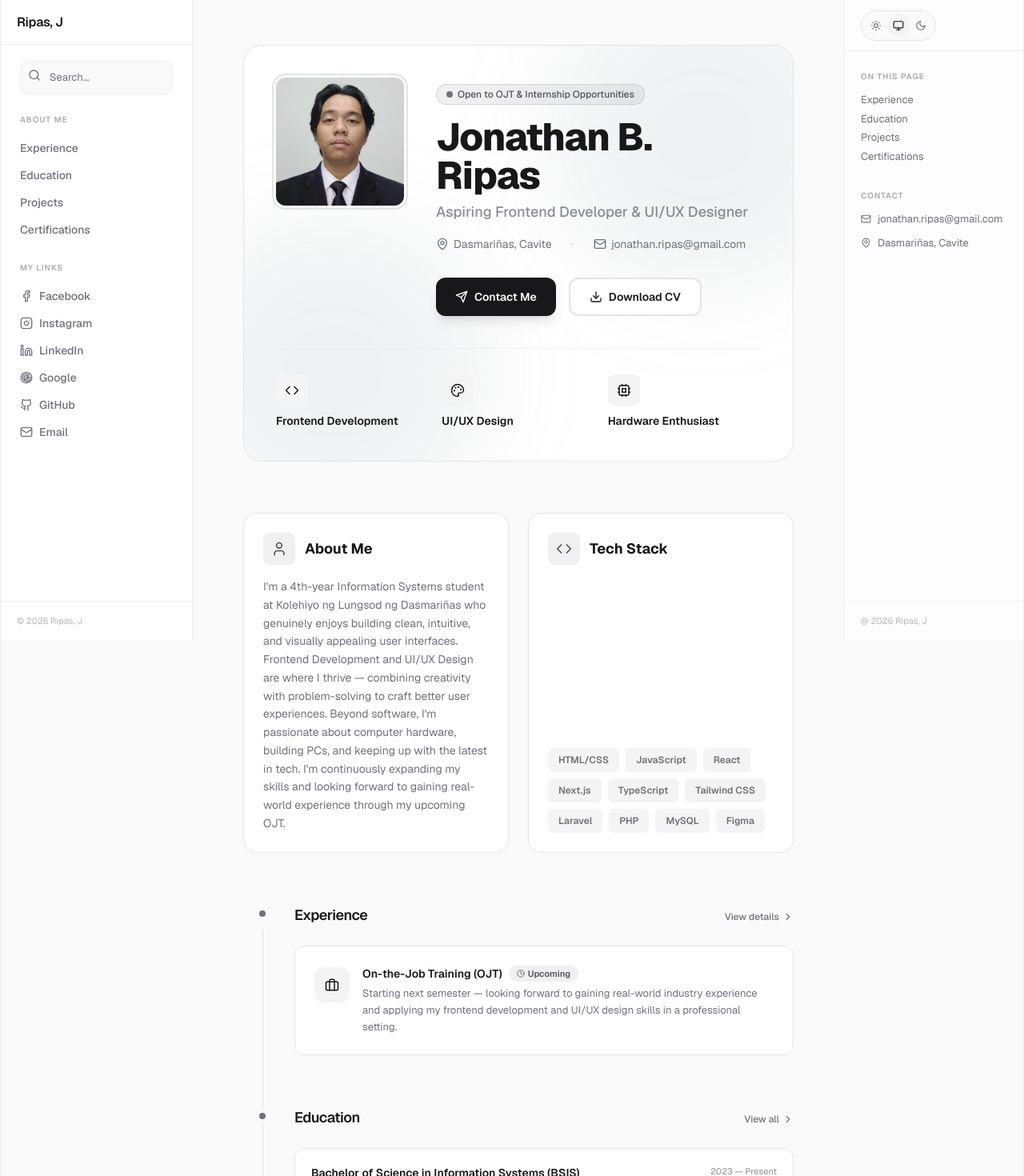
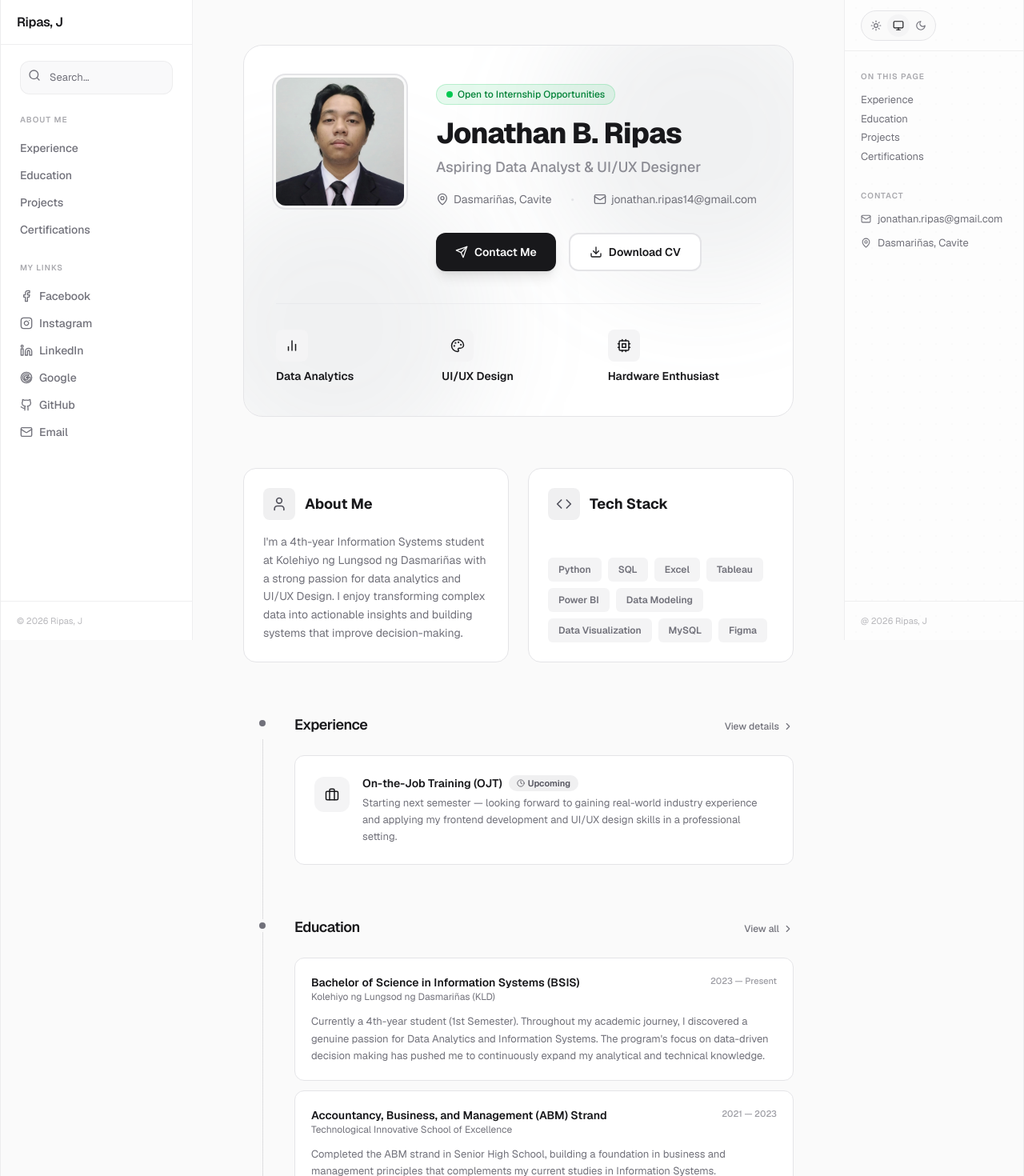
Before and after one commit to Rizzpas/portfolio, a Next.js app: page / in a window 1280 px wide. Shown: the top 1470 px of the page at 80% size. Built offline with nearby package versions, Linux system fonts and the light colour scheme.

Commit message:
Bug fixes

```diff
--- a/src/app/globals.css
+++ b/src/app/globals.css
@@ -219,27 +219,27 @@ body {
 
 /* Status badge colors */
 .status-live {
-  background: rgba(161, 161, 170, 0.1);
-  color: #52525b;
-  border: 1px solid rgba(161, 161, 170, 0.2);
+  background: rgba(34, 197, 94, 0.1);
+  color: #15803d;
+  border: 1px solid rgba(34, 197, 94, 0.2);
 }
 
 .dark .status-live {
-  background: rgba(161, 161, 170, 0.1);
-  color: #a1a1aa;
-  border-color: rgba(161, 161, 170, 0.2);
+  background: rgba(34, 197, 94, 0.1);
+  color: #4ade80;
+  border-color: rgba(34, 197, 94, 0.2);
 }
 
 .status-in-development {
-  background: rgba(161, 161, 170, 0.1);
-  color: #52525b;
-  border: 1px solid rgba(161, 161, 170, 0.2);
+  background: rgba(59, 130, 246, 0.1);
+  color: #1d4ed8;
+  border: 1px solid rgba(59, 130, 246, 0.2);
 }
 
 .dark .status-in-development {
-  background: rgba(161, 161, 170, 0.1);
-  color: #a1a1aa;
-  border-color: rgba(161, 161, 170, 0.2);
+  background: rgba(59, 130, 246, 0.1);
+  color: #60a5fa;
+  border-color: rgba(59, 130, 246, 0.2);
 }
 
 .status-archived {
--- a/src/app/page.tsx
+++ b/src/app/page.tsx
@@ -33,12 +33,12 @@ export default function Home() {
 
             {/* Name + Info + Buttons */}
             <div className="flex flex-col items-center sm:items-start flex-1 pt-2">
-              <div className="inline-flex items-center rounded-full border border-zinc-500/20 bg-zinc-500/10 px-3 py-1 mb-4 text-xs font-medium text-zinc-600 dark:text-zinc-400">
-                <span className="mr-1.5 flex h-2 w-2 rounded-full bg-zinc-500 animate-pulse"></span>
-                Open to OJT &amp; Internship Opportunities
+              <div className="inline-flex items-center rounded-full border border-green-500/20 bg-green-500/10 px-3 py-1 mb-4 text-xs font-medium text-green-700 dark:text-green-400">
+                <span className="mr-1.5 flex h-2 w-2 rounded-full bg-green-500 animate-pulse"></span>
+                Open to Internship Opportunities
               </div>
 
-              <h1 className="text-3xl font-extrabold tracking-tight text-foreground sm:text-4xl md:text-5xl mb-2">
+              <h1 className="text-3xl font-extrabold tracking-tight text-foreground sm:text-4xl md:text-4xl mb-2">
                 {about.name}
               </h1>
 
@@ -99,6 +99,9 @@ export default function Home() {
                   )}
                   {interest.icon === "cpu" && (
                     <svg xmlns="http://www.w3.org/2000/svg" width="18" height="18" viewBox="0 0 24 24" fill="none" stroke="currentColor" strokeWidth="2" strokeLinecap="round" strokeLinejoin="round"><rect x="4" y="4" width="16" height="16" rx="2" /><rect x="9" y="9" width="6" height="6" /><path d="M15 2v2" /><path d="M15 20v2" /><path d="M2 15h2" /><path d="M2 9h2" /><path d="M20 15h2" /><path d="M20 9h2" /><path d="M9 2v2" /><path d="M9 20v2" /></svg>
+                  )}
+                  {interest.icon === "bar-chart" && (
+                    <svg xmlns="http://www.w3.org/2000/svg" width="18" height="18" viewBox="0 0 24 24" fill="none" stroke="currentColor" strokeWidth="2" strokeLinecap="round" strokeLinejoin="round"><line x1="18" y1="20" x2="18" y2="10" /><line x1="12" y1="20" x2="12" y2="4" /><line x1="6" y1="20" x2="6" y2="14" /></svg>
                   )}
                 </div>
                 <span className="text-xs sm:text-sm font-semibold text-foreground">{interest.label}</span>
--- a/src/components/sections/EducationDetailSection.tsx
+++ b/src/components/sections/EducationDetailSection.tsx
@@ -61,7 +61,7 @@ export function EducationDetailSection() {
               {edu.highlights && edu.highlights.length > 0 && (
                 <div className="mt-5">
                   <h4 className="mb-3 text-[11px] font-semibold uppercase tracking-widest text-muted-foreground/60">
-                    Highlights & Achievements
+                    Key Focus Areas
                   </h4>
                   <ul className="space-y-2">
                     {edu.highlights.map((highlight, hIndex) => (
--- a/src/components/sections/ProjectsDetailSection.tsx
+++ b/src/components/sections/ProjectsDetailSection.tsx
@@ -37,7 +37,10 @@ export function ProjectsDetailSection() {
                 {project.status && (
                   <span className={`mt-1 inline-flex items-center gap-1.5 rounded-full px-2.5 py-0.5 text-[11px] font-semibold ${getStatusClass(project.status)}`}>
                     {project.status === "Live" && (
-                      <span className="h-1.5 w-1.5 rounded-full bg-zinc-500" />
+                      <span className="h-1.5 w-1.5 rounded-full bg-green-500" />
+                    )}
+                    {project.status === "In Development" && (
+                      <span className="h-1.5 w-1.5 rounded-full bg-blue-500" />
                     )}
                     {project.status}
                   </span>
--- a/src/data/about.ts
+++ b/src/data/about.ts
@@ -1,24 +1,23 @@
 export const about = {
   name: "Jonathan B. Ripas",
-  tagline: "Aspiring Frontend Developer & UI/UX Designer",
+  tagline: "Aspiring Data Analyst & UI/UX Designer",
   location: "Dasmariñas, Cavite",
-  email: "jonathan.ripas@gmail.com",
+  email: "jonathan.ripas14@gmail.com",
   phone: "+639537826292",
-  bio: "I'm a 4th-year Information Systems student at Kolehiyo ng Lungsod ng Dasmariñas who genuinely enjoys building clean, intuitive, and visually appealing user interfaces. Frontend Development and UI/UX Design are where I thrive — combining creativity with problem-solving to craft better user experiences. Beyond software, I'm passionate about computer hardware, building PCs, and keeping up with the latest in tech. I'm continuously expanding my skills and looking forward to gaining real-world experience through my upcoming OJT.",
+  bio: "I'm a 4th-year Information Systems student at Kolehiyo ng Lungsod ng Dasmariñas with a strong passion for data analytics and UI/UX Design. I enjoy transforming complex data into actionable insights and building systems that improve decision-making.",
   interests: [
-    { label: "Frontend Development", icon: "code" },
+    { label: "Data Analytics", icon: "bar-chart" },
     { label: "UI/UX Design", icon: "palette" },
     { label: "Hardware Enthusiast", icon: "cpu" },
   ],
   skills: [
-    "HTML/CSS",
-    "JavaScript",
-    "React",
-    "Next.js",
-    "TypeScript",
-    "Tailwind CSS",
-    "Laravel",
-    "PHP",
+    "Python",
+    "SQL",
+    "Excel",
+    "Tableau",
+    "Power BI",
+    "Data Modeling",
+    "Data Visualization",
     "MySQL",
     "Figma",
   ],
--- a/src/data/education.ts
+++ b/src/data/education.ts
@@ -6,12 +6,11 @@ export const education: Education[] = [
     institution: "Kolehiyo ng Lungsod ng Dasmariñas (KLD)",
     period: "2023 — Present",
     description:
-      "Currently a 4th-year student (1st Semester). Throughout my academic journey, I discovered a genuine passion for Frontend Development and UI/UX Design. The IS program's focus on Data Analytics has also pushed me to continuously expand my technical knowledge across different domains.",
+      "Currently a 4th-year student (1st Semester). Throughout my academic journey, I discovered a genuine passion for Data Analytics and Information Systems. The program's focus on data-driven decision making has pushed me to continuously expand my analytical and technical knowledge.",
     highlights: [
-      "UI/UX Design is one of my favorite subjects — combining creativity with problem-solving to create better user experiences",
-      "Developing a Web-Based Management Information System for the Rural Health Unit of Silang, Cavite as my Capstone project",
-      "Continuously improving skills in Data Analytics as part of the IS program focus",
-      "Commissioned to build a live website for an engineering company based in New Zealand",
+      "Data Analytics and Database Management are among my core strengths, allowing me to draw actionable insights from raw data",
+      "Developing a comprehensive Management Information System for the Rural Health Unit of Silang, Cavite as my Capstone project",
+      "Continuously improving skills in data visualization, statistical analysis, and system design",
     ],
   },
   {
--- a/src/data/experience.ts
+++ b/src/data/experience.ts
@@ -2,17 +2,17 @@ import { Experience } from "@/types";
 
 export const experience: Experience[] = [
   {
-    role: "On-the-Job Training (OJT)",
-    company: "To be determined",
-    period: "UPCOMING — NEXT SEMESTER",
-    type: "Internship",
+    role: "System Analyst & Database Designer (Capstone)",
+    company: "Rural Health Unit of Silang, Cavite",
+    period: "2023 — Present",
+    type: "Academic Project",
     description:
-      "I will begin my On-the-Job Training next semester as part of the BSIS program requirements. I'm looking forward to gaining real-world industry experience, applying my frontend development and UI/UX design skills in a professional setting, and further growing as a developer.",
+      "Leading the system analysis and database design for a comprehensive Management Information System as part of our academic capstone project. Focused on data flow analysis, database optimization, and ensuring the system meets the operational needs of the health unit.",
     highlights: [
-      "Eager to apply frontend development and UI/UX design skills in a real-world environment",
-      "Open to opportunities in web development, design, or IT-related roles",
-      "Committed to continuous learning and contributing meaningfully to the team",
+      "Designed and optimized the database schema for efficient data retrieval, storage, and reporting",
+      "Conducted requirements gathering and process analysis with healthcare professionals",
+      "Ensured data integrity and implemented security measures to protect sensitive information",
     ],
-    skills: ["Frontend Development", "UI/UX Design", "Web Development"],
+    skills: ["System Analysis", "Database Design", "Data Modeling", "SQL"],
   },
 ];
--- a/src/data/projects.ts
+++ b/src/data/projects.ts
@@ -39,18 +39,4 @@ export const projects: Project[] = [
       "Built with React and Next.js for fast, SEO-friendly performance",
     ],
   },
-  {
-    title: "Personal Portfolio Website",
-    description:
-      "A modern, responsive portfolio website showcasing my work, education, and skills. Features a clean monochrome design with a 3-column layout, dark/light theme support, and smooth animations.",
-    tech: ["Next.js", "React", "TailwindCSS", "TypeScript"],
-    link: "#",
-    status: "Live",
-    highlights: [
-      "Three-column responsive layout with collapsible sidebar navigation",
-      "Monochrome design system with dark/light theme toggle and smooth transitions",
-      "Global search functionality indexing projects, education, and certifications",
-      "Staggered entry animations and interactive hover effects throughout",
-    ],
-  },
 ];
```
